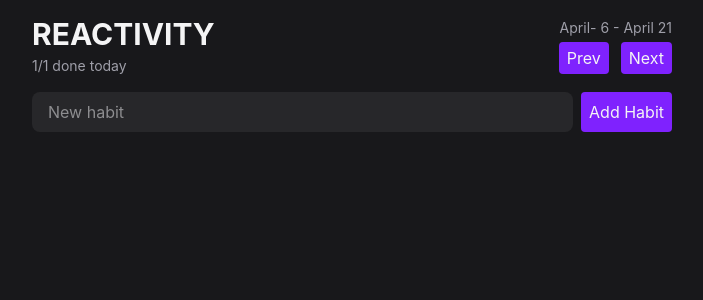
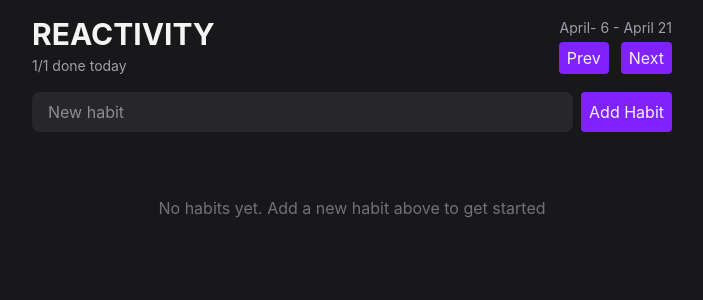
Before and after one commit to clara-cdp/Reactivity, a React (Vite) app: page / in a window 1280 px wide. Shown: the top 300 px of the page, without its empty margins (288-991 px from the left). Built offline with nearby package versions, Linux system fonts and the light colour scheme.

Commit message:
created a HabitList component

```diff
--- a/src/App.tsx
+++ b/src/App.tsx
@@ -1,10 +1,12 @@
 //import { Button } from "./components/Button"
 import { Header } from "./components/Header"
-import {HabitForm} from "./components/Habitform"
+import { HabitForm } from "./components/Habitform"
+import { HabitList } from "./components/HabitList"
 
 export default function App() {
     return <div className="max-w-2xl mx-auto p-4 flex flex-col gap-4">
         <Header/>
-        <HabitForm/>
+        <HabitForm />
+        <HabitList />
   </div>
 }
--- a/src/components/Button.tsx
+++ b/src/components/Button.tsx
@@ -1,7 +1,6 @@
 type ButtonProps = {
     children : ReactNode
 }
-
 
 export function Button({children}: ButtonProps) {
 
--- /dev/null
+++ b/src/components/HabitList.tsx
@@ -0,0 +1,13 @@
+import {Button} from "./Button"
+
+export function HabitList() {
+    const habits = []
+
+    if (habits.length === 0) {
+        return (
+            < p className="text-center text-zinc-500 py-12" > No habits yet. Add a new habit above to get started</ p>
+        )
+    }
+
+   return <h1>full</h1>
+}
```
